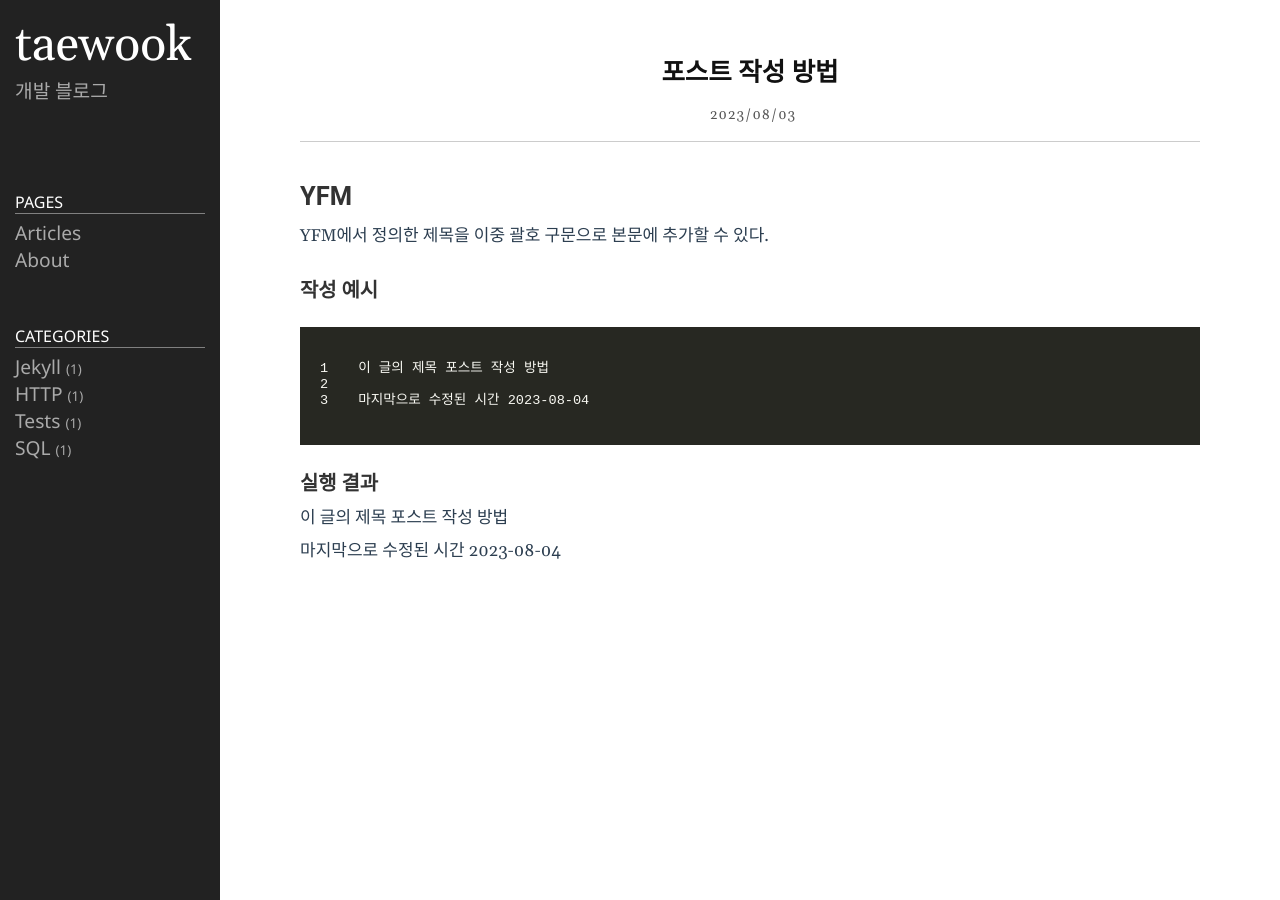
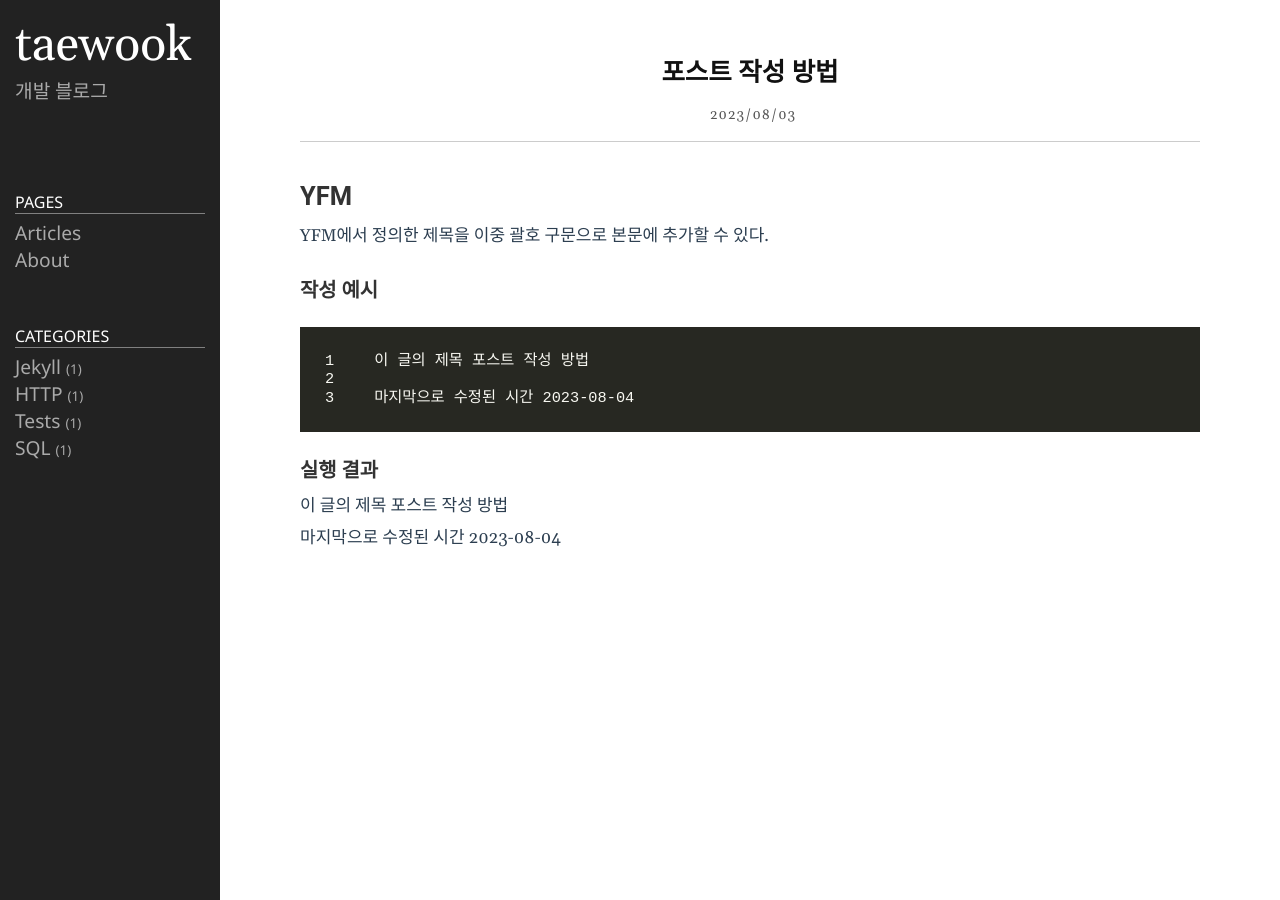
Before and after one commit to taewook02/taewook02.github.io, a Jekyll site: the page built from _posts/2023-08-03-write-post-howto.md, in a window 1280 px wide. Built offline with Jekyll 4.4.1, drawn with Linux system fonts in a browser that asks for light colours.

Commit message:
feat: 코드블럭 레이아웃, 폰트 사이즈 변경

```diff
--- a/public/css/style.css
+++ b/public/css/style.css
@@ -74,8 +74,13 @@ pre {
 
 code {
     font-family: 'Monaco', 'Consolas', sans-serif;
-    font-size: 0.8em;
+    font-size: 0.9em;
     margin: 0px;
+}
+
+code pre {
+    /*padding: 0;*/
+    margin: 5px;
 }
 
 code table, code th, code td {
@@ -395,4 +400,13 @@ img {
         display: block;
         margin: 0 auto;
     }
+
+    code {
+        font-size: 1em;
+    }
+
+    code pre {
+        padding: 0;
+        margin: 0;
+    }
 }
```
